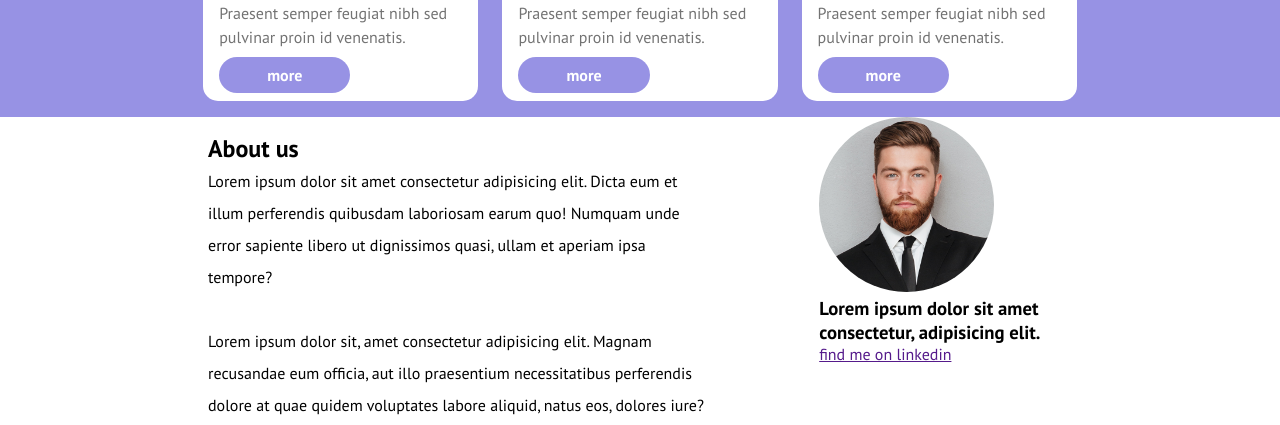
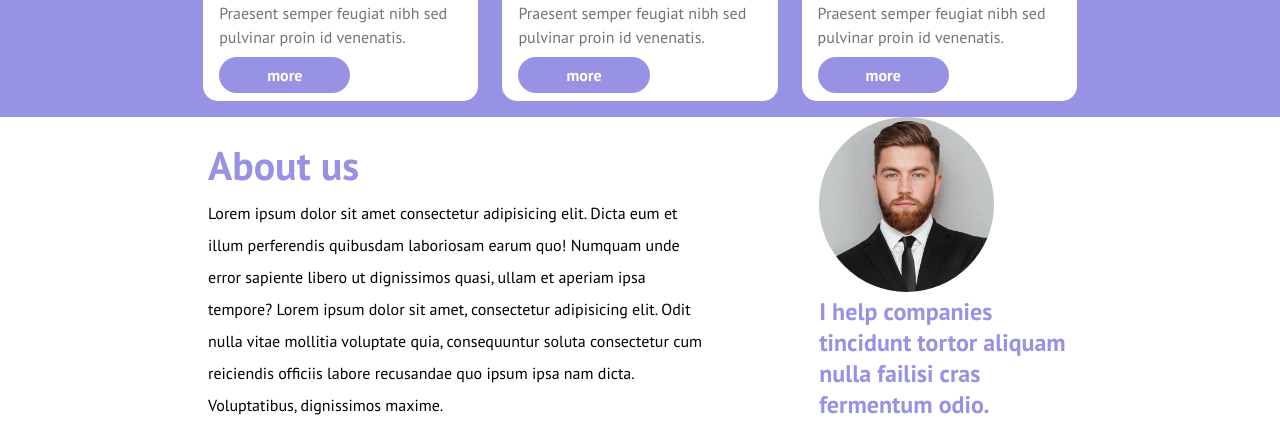
Before and after one commit to PierluigiTornesi/htmlcss-responsive-layout, a plain HTML site: page index.html in a window 1280 px wide. Shown: the part 3630-4055 px from the top of the page. Drawn offline with Linux system fonts and the light colour scheme.

Commit message:
update: dettagli e colori quinta section

```diff
--- a/css/style.css
+++ b/css/style.css
@@ -350,10 +350,31 @@ body{
     padding: 1rem ;
     line-height: 2rem;
 }
+/* classe per il titolo della quinta section */
+.tit-fif{
+    color: #9792e4;
+    font-size: 2.5rem;
+    padding: 1rem 0;
+}
 /* classe per l'immagine e il testo sotto di essa della quinta section */
 .img-fifth{
     /* debug */
     width: 100%;
+    margin-bottom: 2rem;
+}
+/* classe per il testo sotto l'immagine */
+.text-img{
+    color: #9792e4;
+    font-size: 1.5rem;
+    margin-bottom: 1rem;
+}
+/* classe per il bottone sotto l'immagine */
+.button-img{
+    padding: 0.5rem 2rem;
+    background-color: #9792e4;
+    color: white;
+    border-radius: 20px;
+    text-decoration: none;
 }
 /* sesta section */
 /* classe per la sesta section */
--- a/index.html
+++ b/index.html
@@ -264,16 +264,18 @@
                     <div class="row-fifth">
                         <!-- div contenente il testo -->
                         <div class="text-fifth">
-                            <h2>About us</h2>
-                            <p>Lorem ipsum dolor sit amet consectetur adipisicing elit. Dicta eum et illum perferendis quibusdam laboriosam earum quo! Numquam unde error sapiente libero ut dignissimos quasi, ullam et aperiam ipsa tempore?</p>
+                            <h2 class="tit-fif">About us</h2>
+                            <p>Lorem ipsum dolor sit amet consectetur adipisicing elit. Dicta eum et illum perferendis quibusdam laboriosam earum quo! Numquam unde error sapiente libero ut dignissimos quasi, ullam et aperiam ipsa tempore?
+                            Lorem ipsum dolor sit amet, consectetur adipisicing elit. Odit nulla vitae mollitia voluptate quia, consequuntur soluta consectetur cum reiciendis officiis labore recusandae quo ipsum ipsa nam dicta. Voluptatibus, dignissimos maxime.
+                            </p>
                             <br>
-                            <p>Lorem ipsum dolor sit, amet consectetur adipisicing elit. Magnam recusandae eum officia, aut illo praesentium necessitatibus perferendis dolore at quae quidem voluptates labore aliquid, natus eos, dolores iure? Libero, itaque?</p>
+                            <p>Lorem ipsum dolor sit, amet consectetur adipisicing elit. Magnam recusandae eum officia, aut illo praesentium necessitatibus perferendis dolore at quae quidem voluptates labore aliquid, natus eos, dolores iure? Libero, itaque? Lorem ipsum dolor sit amet consectetur adipisicing elit. Iste nesciunt maiores pariatur rerum dolores magni consectetur atque eveniet ipsa fuga beatae aperiam dolore, ipsum deleniti ratione eligendi quasi ab voluptatibus?</p>
                         </div>
                         <!-- div contenente l'immagine e il testo sotto di essa -->
                         <div class="img-fifth">
                             <img id="foto" src="img/about.jpg" alt="">
-                            <h3>Lorem ipsum dolor sit amet consectetur, adipisicing elit.</h3>
-                            <a href="">find me on linkedin</a>
+                            <h3 class="text-img">I help companies tincidunt tortor aliquam nulla failisi cras fermentum odio.</h3>
+                            <a class="button-img" href=""><i class="fa-brands fa-linkedin"></i> Find me on linkedin</a>
                         </div>
                     </div>
                 </div>
```
